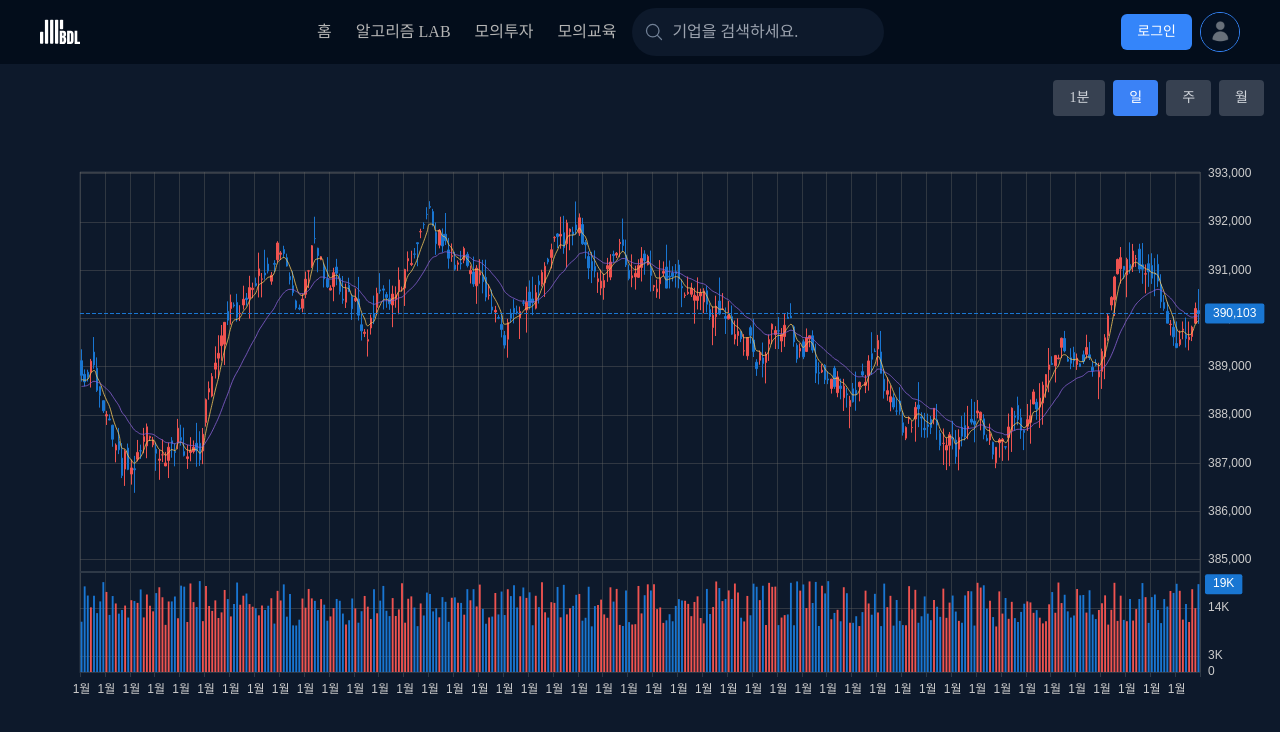
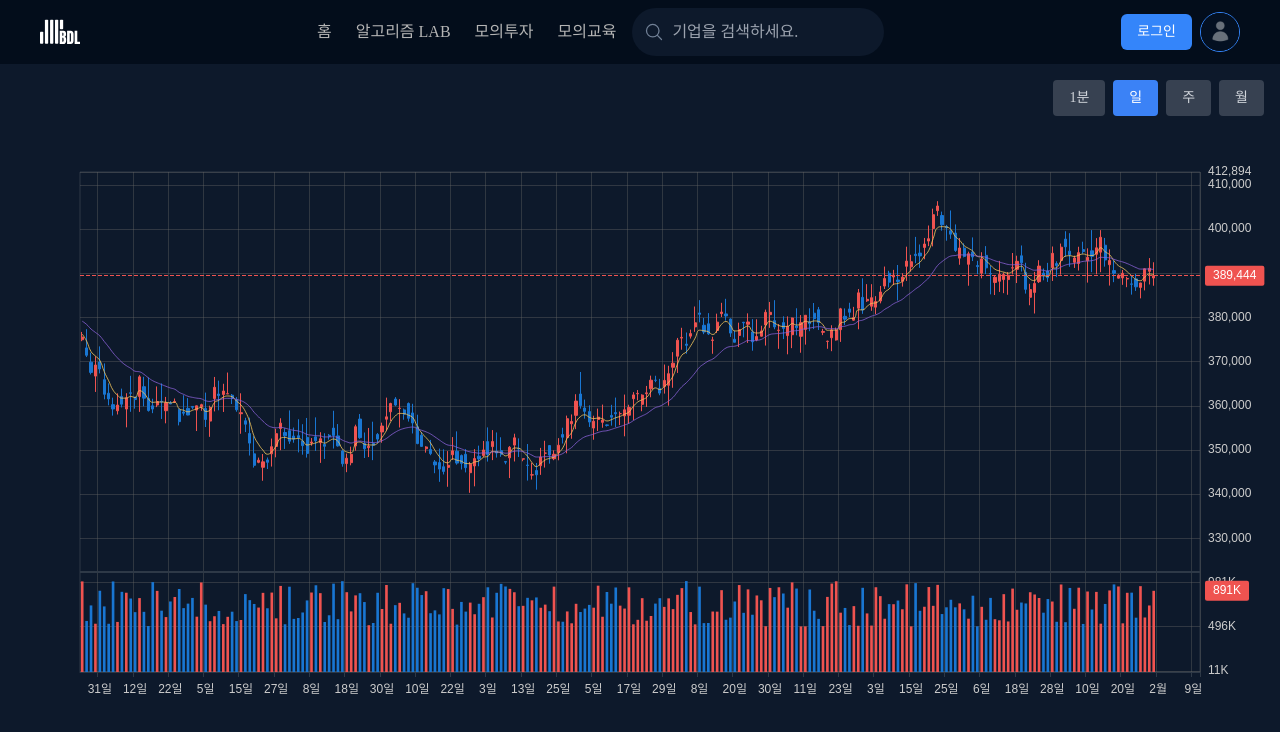
Before and after one commit to stitchzzang/BDL_PJT, a React (Vite) app: page /simulated-education in a window 1280 px wide. Shown: the top 732 px of the page. Built offline with nearby package versions, Linux system fonts and the light colour scheme; a web font is replaced by a local one.

Commit message:
feat: 모의교육 더미데이터 연동

```diff
--- a/src/routes/pages/SimulatedEducationPage.tsx
+++ b/src/routes/pages/SimulatedEducationPage.tsx
@@ -1,11 +1,11 @@
 import ChartComponent from '@/components/ui/chart';
-import { minuteData } from '@/lib/dummy-data';
+import { dummyChartData } from '@/lib/dummy-data';
 
 export const SimulatedEducationPage = () => {
   return (
     <div className="flex h-full w-full flex-col">
       <div className="flex-1">
-        <ChartComponent data={minuteData} height={600} />
+        <ChartComponent data={dummyChartData} height={600} />
       </div>
     </div>
   );
```
